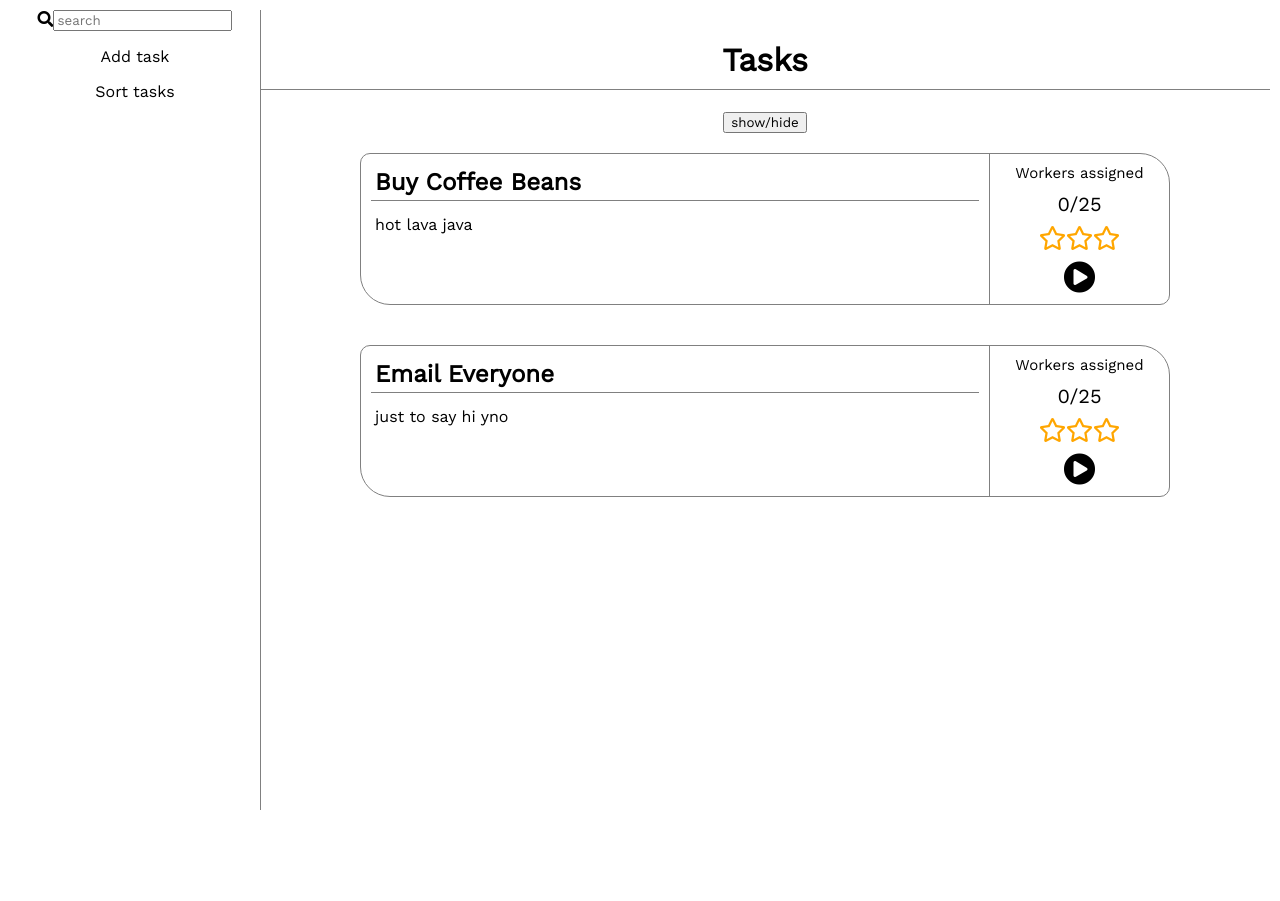
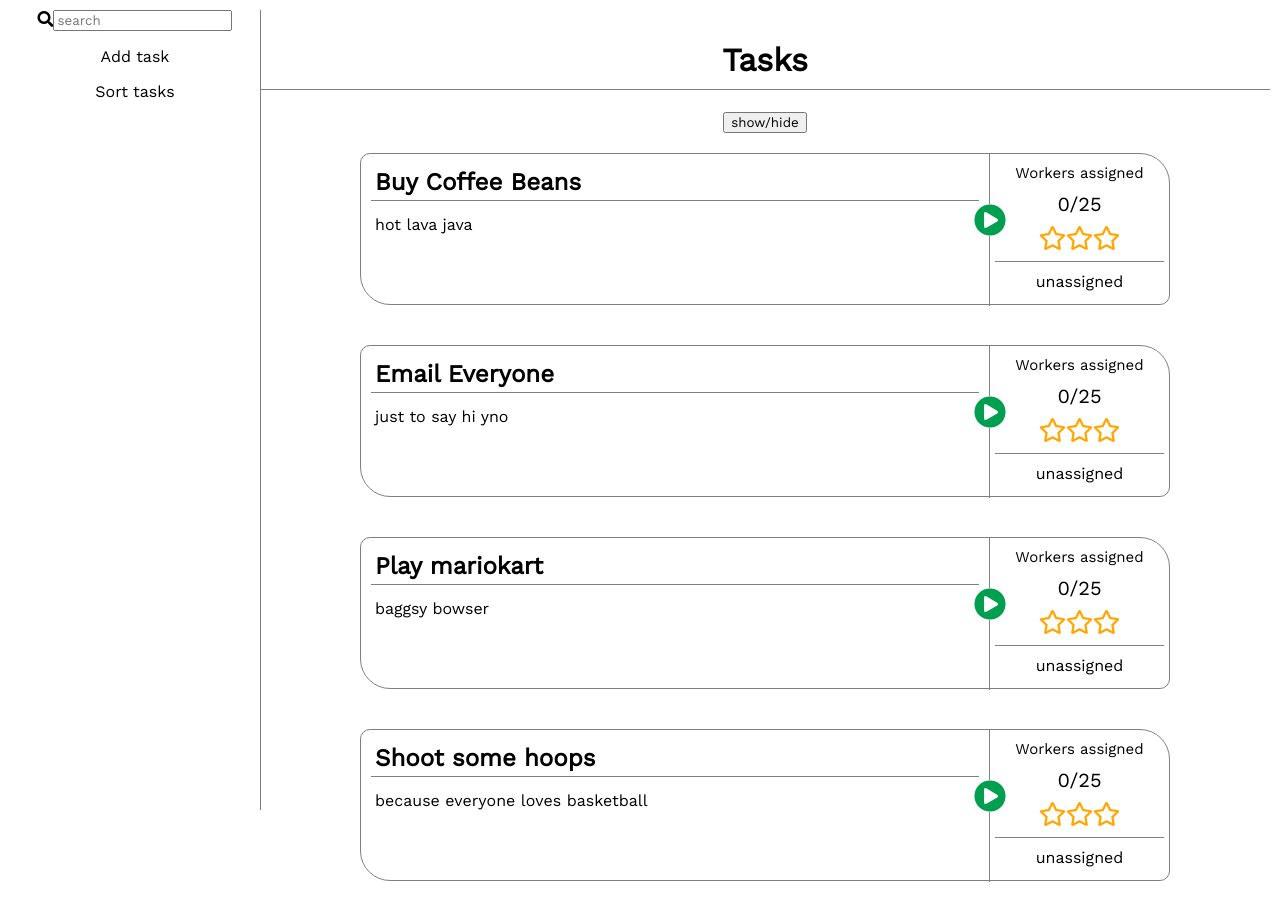
Before and after one commit to CKeogh/blue-prism-tech-test, a React (Create React App) app: page / in a window 1280 px wide. Before the commit the page ends 800 px from the top, so only its background shows below. Built offline with nearby package versions, Linux system fonts and the light colour scheme.

Commit message:
build menu transition in task worker display

```diff
--- a/src/App.js
+++ b/src/App.js
@@ -18,6 +18,22 @@ class App extends React.Component {
       {
         title: 'Email Everyone',
         desc: 'just to say hi yno',
+        workers: 0,
+        priority: 0,
+        status: 'unassigned',
+        progress: 0,
+      },
+      {
+        title: 'Play mariokart',
+        desc: 'baggsy bowser',
+        workers: 0,
+        priority: 0,
+        status: 'unassigned',
+        progress: 0,
+      },
+      {
+        title: 'Shoot some hoops',
+        desc: 'because everyone loves basketball',
         workers: 0,
         priority: 0,
         status: 'unassigned',
--- a/src/App.scss
+++ b/src/App.scss
@@ -50,7 +50,7 @@ $border-soft: solid 0.5px grey;
   height: 150px;
   display: grid;
   grid-template-columns: 1fr 180px;
-  grid-template-areas: 'task-text task-worker-data';
+  grid-template-areas: 'task-text task-display';
 
   .task-text {
     grid-area: task-text;
@@ -71,8 +71,10 @@ $border-soft: solid 0.5px grey;
   }
 
   .task-worker-display {
+    transition: all 0.5s;
+    grid-area: task-display;
+    position: relative;
     border-left: $border-soft;
-
 
     .workers-assigned {
       margin: 10px;
@@ -89,7 +91,18 @@ $border-soft: solid 0.5px grey;
       margin: 10px;
     }
 
+    .task-status {
+      margin: 5px;
+      padding: 10px;
+      border-top: $border-soft
+    }
+
     .play-button {
+      background-color: white;
+      color: rgb(0, 158, 79);
+      position: absolute;
+      top: 50px;
+      right: 163px;
       font-size: 2em;
     }
 
@@ -100,3 +113,12 @@ $border-soft: solid 0.5px grey;
   color: rgb(255, 166, 0);
   font-size: 1.5em;
 }
+
+.menu-option {
+  cursor: pointer;
+  font-size: 15px;
+}
+
+.menu-option:hover {
+  font-weight: bold;
+}
--- a/src/components/TaskCard.jsx
+++ b/src/components/TaskCard.jsx
@@ -1,16 +1,32 @@
 import React from 'react';
 import TaskWorkerDisplay from './TaskWorkerDisplay';
+import TaskMenu from './TaskMenu';
 
-const TaskCard = ({ task, taskId, changePriority }) => {
+class TaskCard extends React.Component {
+
+    state = {
+        view: 'display'
+    }
+
+    render() {
+        const { task, taskId, changePriority } = this.props;
         return (
             <div className="task-card" >
                 <div className="task-text" >
                     <h3 className="task-header" >{task.title}</h3>
                     <p className="task-desc" >{task.desc}</p>
                 </div>
-            <TaskWorkerDisplay task={task} taskId={taskId} className="task-worker-display" changePriority={changePriority} />
+                <TaskWorkerDisplay task={task} taskId={taskId} view={this.state.view} className="task-worker-display" changePriority={changePriority} toggleMenu={this.toggleMenu} />
+                <TaskMenu className="task-worker-display" view={this.state.view} />
             </div>
         )
     }
 
+    toggleMenu = (newView) => {
+        this.setState({
+            view: newView
+        })
+    }
+}
+
 export default TaskCard;
--- /dev/null
+++ b/src/components/TaskMenu.jsx
@@ -0,0 +1,17 @@
+import React from 'react';
+
+const TaskMenu = ({ className, view }) => {
+    return (
+        <div className={className} style={{
+            opacity: view === 'menu' ? '1' : '0',
+            visibility: view === 'menu' ? 'visible' : 'hidden'
+        }} >
+            <p className="menu-option" >Auto assign</p>
+            <p className="menu-option" >Select Workers</p>
+            <p className="menu-option" >Schedule</p>
+            <p className="menu-option" >Archive</p>
+        </div>
+    )
+}
+
+export default TaskMenu;
--- a/src/components/TaskWorkerDisplay.jsx
+++ b/src/components/TaskWorkerDisplay.jsx
@@ -3,13 +3,16 @@ import PriorityDisplay from './PriorityDisplay';
 
 class TaskWorkerDisplay extends React.Component {
     render() {
-        const { className, task, taskId, changePriority } = this.props
+        const { className, task, taskId, changePriority, toggleMenu, view } = this.props
         return (
-            <div className={className} >
+            <div className={className} style={{
+                opacity: view === 'display' ? '1' : '0'
+            }} >
                 <h3 className="workers-assigned" >Workers assigned</h3>
                 <p className="worker-count" >{task.workers}/25</p>
                 <PriorityDisplay className="priority-display" taskId={taskId} priority={task.priority} changePriority={changePriority} />
-                <i className={`play-button fas fa-${task.status === 'unassigned' ? 'play' : 'pause'}-circle`} ></i>
+                <p className="task-status" >{task.status}</p>
+                <i className={`play-button fas fa-${task.status === 'unassigned' ? 'play' : 'pause'}-circle`} onClick={() => toggleMenu('menu')} ></i>
             </div>
         )
     }
```
Lines whose indentation alone changed are shown as unchanged.
